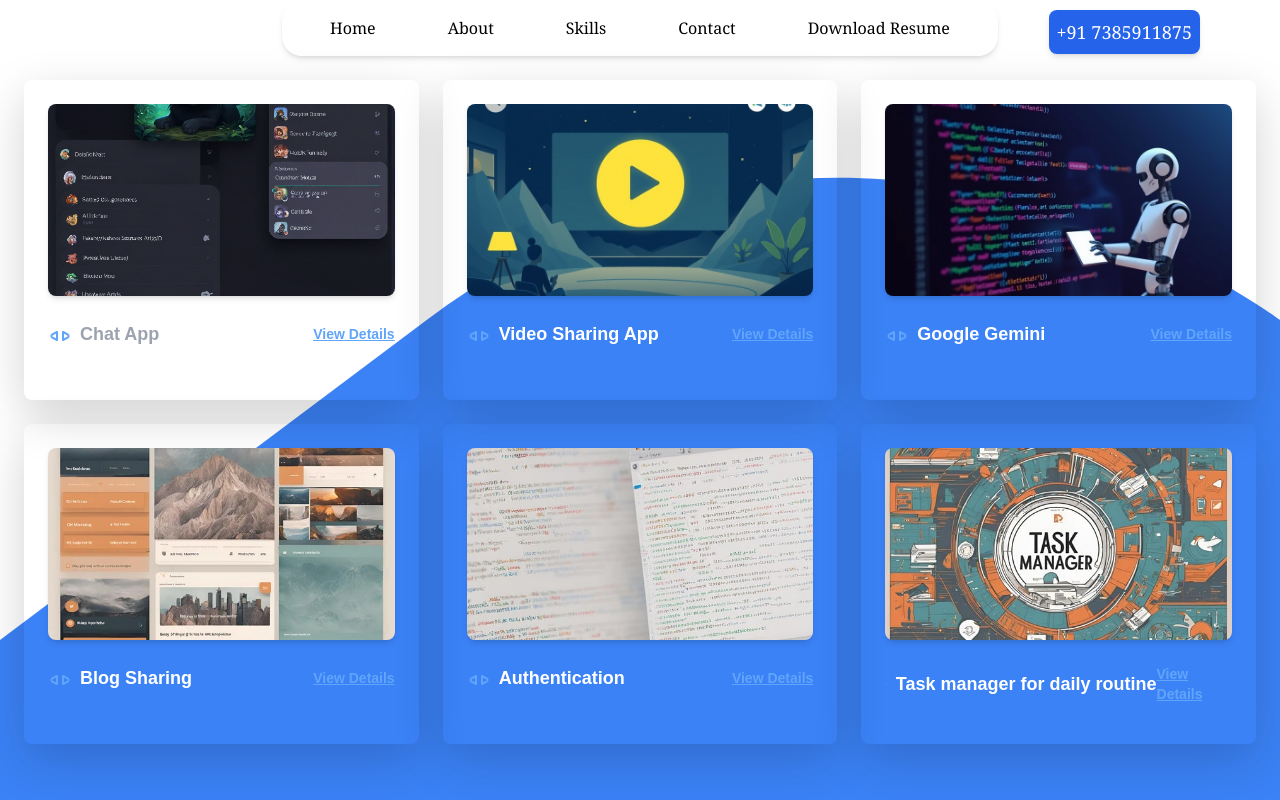
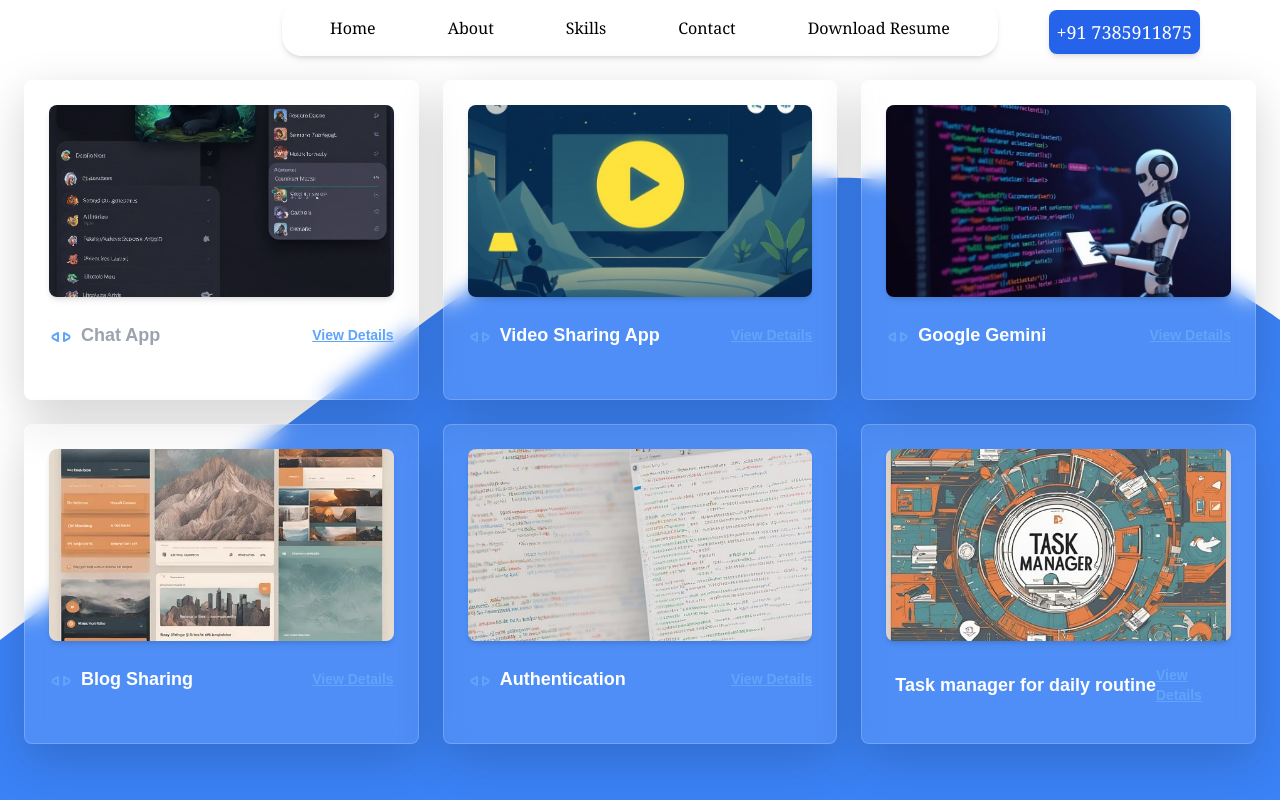
Before and after one commit to FullStackDevloperShubham/portfolio, a React (Vite) app: page / in a window 1280 px wide. Built offline with nearby package versions, Linux system fonts and the light colour scheme.

Commit message:
glassmorphism effect added

```diff
--- a/src/Components/FirstCard/FirstCard.jsx
+++ b/src/Components/FirstCard/FirstCard.jsx
@@ -12,6 +12,12 @@ const FirstCard = () => {
 
       <motion.div
         className="p-6 h-80 max-w-xs sm:max-w-md md:max-w-lg lg:max-w-xl flex flex-col rounded-lg shadow-lg hover:cursor-pointer hover:shadow-2xl transition-transform duration-300 transform hover:scale-105"
+        style={{
+          background: "rgba(255, 255, 255, 0.1)", // Translucent background
+          backdropFilter: "blur(10px)", // Frosted glass effect
+          WebkitBackdropFilter: "blur(10px)", // For Safari
+          border: "1px solid rgba(255, 255, 255, 0.2)", // Subtle border
+        }}
         initial={{ y: -100, opacity: 0 }} // Initial state (above the viewport and invisible)
         animate={{ y: [0, -15, 5, -5, 0], opacity: 1 }} // Bounce effect
         transition={{
@@ -53,9 +59,16 @@ const FirstCard = () => {
         </div>
       </motion.div>
 
+
       {/* Card 2: Project with Video */}
       <motion.div
         className="p-6 h-80 max-w-xs sm:max-w-md md:max-w-lg lg:max-w-xl flex flex-col rounded-lg shadow-lg hover:cursor-pointer hover:shadow-2xl transition-transform duration-300 transform hover:scale-105"
+        style={{
+          background: "rgba(255, 255, 255, 0.1)", // Translucent background
+          backdropFilter: "blur(10px)", // Frosted glass effect
+          WebkitBackdropFilter: "blur(10px)", // For Safari
+          border: "1px solid rgba(255, 255, 255, 0.2)", // Subtle border
+        }}
         initial={{ y: -100, opacity: 0 }} // Initial state (above the viewport and invisible)
         animate={{ y: [0, -15, 5, -5, 0], opacity: 1 }} // Bounce effect
         transition={{
@@ -97,9 +110,16 @@ const FirstCard = () => {
         </div>
       </motion.div>
 
+
       {/* Card 3: Text Description */}
       <motion.div
         className="p-6 h-80 max-w-xs sm:max-w-md md:max-w-lg lg:max-w-xl flex flex-col rounded-lg shadow-lg hover:cursor-pointer hover:shadow-2xl transition-transform duration-300 transform hover:scale-105"
+        style={{
+          background: "rgba(255, 255, 255, 0.1)", // Translucent background
+          backdropFilter: "blur(10px)", // Frosted glass effect
+          WebkitBackdropFilter: "blur(10px)", // For Safari
+          border: "1px solid rgba(255, 255, 255, 0.2)", // Subtle border
+        }}
         initial={{ y: -100, opacity: 0 }} // Starts from above and invisible
         animate={{ y: [0, -15, 5, -5, 0], opacity: 1 }} // Bounce animation
         transition={{
@@ -144,6 +164,12 @@ const FirstCard = () => {
       {/* Card 4: Blog or Article */}
       <motion.div
         className="p-6 h-80 max-w-xs sm:max-w-md md:max-w-lg lg:max-w-xl flex flex-col rounded-lg shadow-lg hover:cursor-pointer hover:shadow-2xl transition-transform duration-300 transform hover:scale-105"
+        style={{
+          background: "rgba(255, 255, 255, 0.1)", // Translucent background
+          backdropFilter: "blur(10px)", // Frosted glass effect
+          WebkitBackdropFilter: "blur(10px)", // For Safari
+          border: "1px solid rgba(255, 255, 255, 0.2)", // Subtle border
+        }}
         initial={{ y: -100, opacity: 0 }} // Starts from above and invisible
         animate={{ y: [0, -15, 5, -5, 0], opacity: 1 }} // Bounce animation
         transition={{
@@ -188,6 +214,12 @@ const FirstCard = () => {
       {/* Card 5: Skills */}
       <motion.div
         className="p-6 h-80 max-w-xs sm:max-w-md md:max-w-lg lg:max-w-xl flex flex-col rounded-lg shadow-lg hover:cursor-pointer hover:shadow-2xl transition-transform duration-300 transform hover:scale-105"
+        style={{
+          background: "rgba(255, 255, 255, 0.1)", // Translucent background
+          backdropFilter: "blur(10px)", // Frosted glass effect
+          WebkitBackdropFilter: "blur(10px)", // For Safari
+          border: "1px solid rgba(255, 255, 255, 0.2)", // Subtle border
+        }}
         initial={{ y: -100, opacity: 0 }} // Starts from above and invisible
         animate={{ y: [0, -15, 5, -5, 0], opacity: 1 }} // Bounce animation
         transition={{
@@ -232,6 +264,12 @@ const FirstCard = () => {
       {/* Card 6: Client Testimonial */}
       <motion.div
         className="p-6 h-80 max-w-xs sm:max-w-md md:max-w-lg lg:max-w-xl flex flex-col rounded-lg shadow-lg hover:cursor-pointer hover:shadow-2xl transition-transform duration-300 transform hover:scale-105 animate-slideInRight"
+        style={{
+          background: "rgba(255, 255, 255, 0.1)", // Translucent background
+          backdropFilter: "blur(10px)", // Frosted glass effect
+          WebkitBackdropFilter: "blur(10px)", // For Safari
+          border: "1px solid rgba(255, 255, 255, 0.2)", // Subtle border
+        }}
         initial={{ y: -100, opacity: 0 }} // Starts from above and invisible
         animate={{ y: 0, opacity: 1 }} // Final position and full opacity
         transition={{
```
